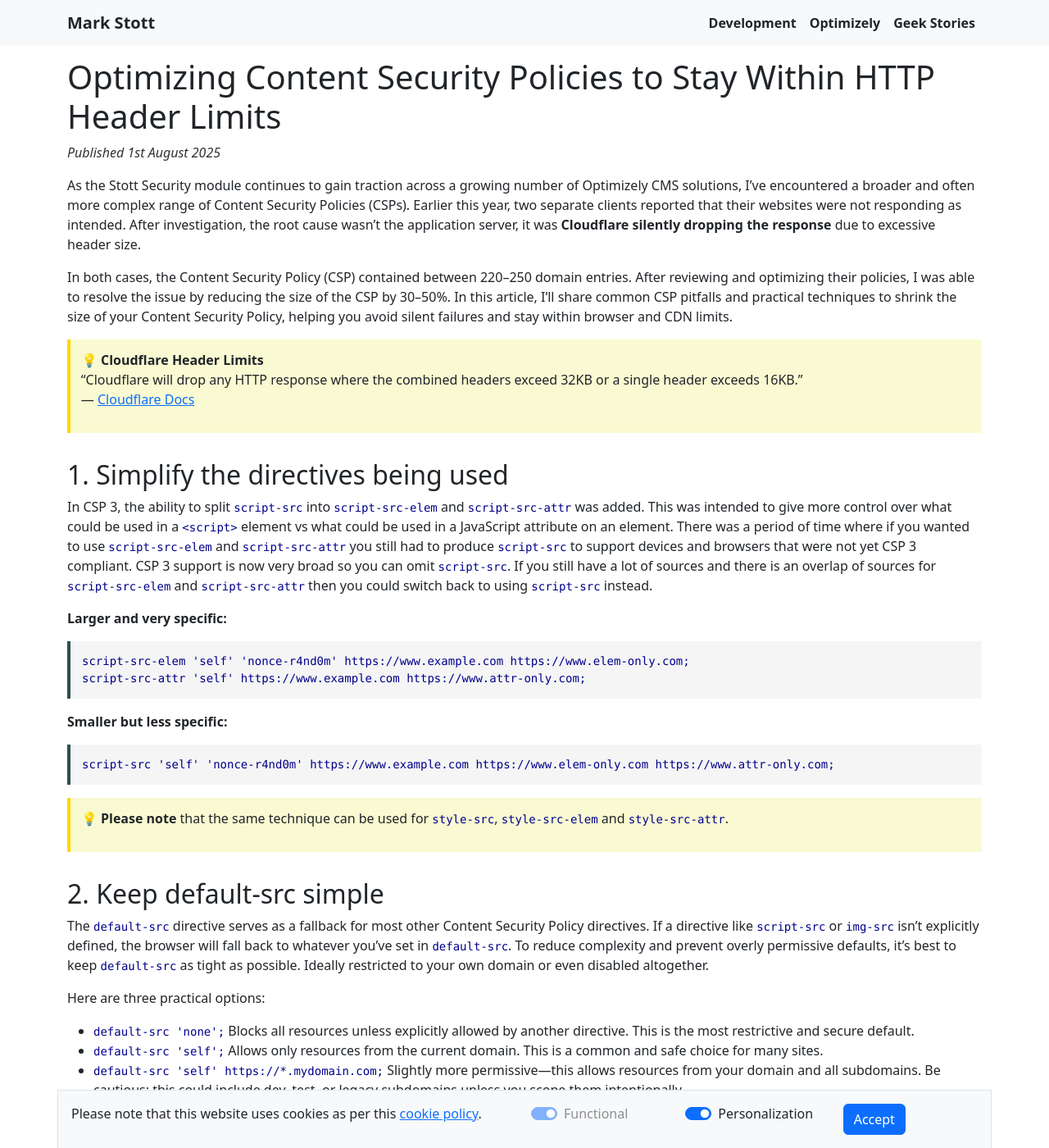
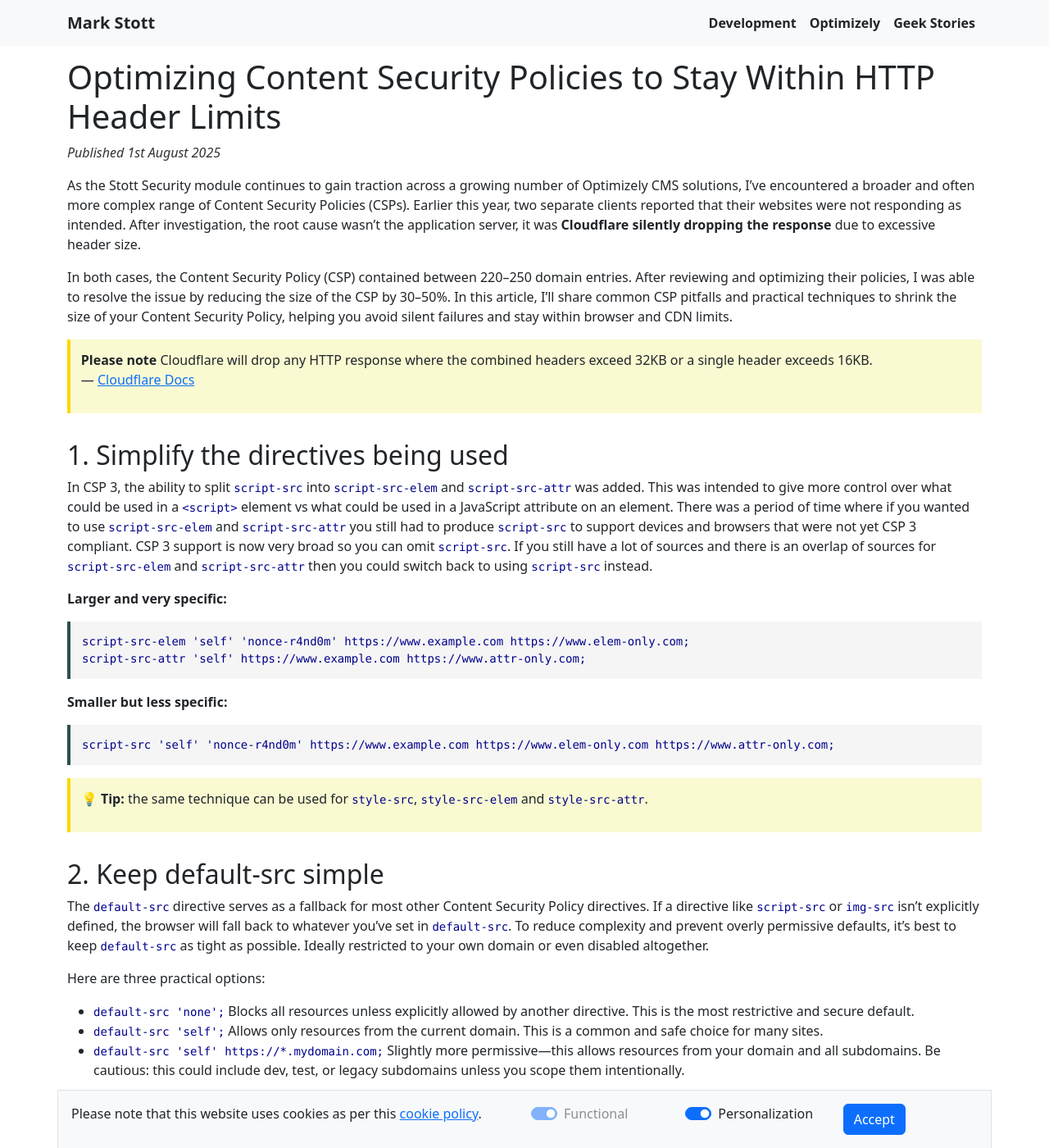
Before and after one commit to GeekInTheNorth/GeekInTheNorth.github.io, a Jekyll site: the page built from _posts/2025-08-01-optimize-your-csp.md, in a window 1280 px wide and 1400 px high. Shown: the whole window at 82% size. Built offline with Jekyll 4.4.1, drawn with Linux system fonts in a browser that asks for light colours.

Commit message:
Tweak tips

````diff
--- a/_posts/2025-08-01-optimize-your-csp.md
+++ b/_posts/2025-08-01-optimize-your-csp.md
@@ -19,9 +19,8 @@ As the Stott Security module continues to gain traction across a growing number
 
 In both cases, the Content Security Policy (CSP) contained between 220–250 domain entries. After reviewing and optimizing their policies, I was able to resolve the issue by reducing the size of the CSP by 30–50%. In this article, I’ll share common CSP pitfalls and practical techniques to shrink the size of your Content Security Policy, helping you avoid silent failures and stay within browser and CDN limits.
 
-> 💡 **Cloudflare Header Limits**
-> "Cloudflare will drop any HTTP response where the combined headers exceed 32KB or a single header exceeds 16KB."
-> — [Cloudflare Docs](https://developers.cloudflare.com/fundamentals/reference/http-header-limits/)
+> **Please note** Cloudflare will drop any HTTP response where the combined headers exceed 32KB or a single header exceeds 16KB.
+> — [Cloudflare Docs](https://developers.cloudflare.com/workers/platform/limits/#request-limits)
 
 ## 1. Simplify the directives being used
 
@@ -38,7 +37,7 @@ script-src-attr 'self' https://www.example.com https://www.attr-only.com;
 script-src 'self' 'nonce-r4nd0m' https://www.example.com https://www.elem-only.com https://www.attr-only.com;
 ```
 
-> 💡 **Please note** that the same technique can be used for `style-src`, `style-src-elem` and `style-src-attr`.
+> 💡 **Tip:** the same technique can be used for `style-src`, `style-src-elem` and `style-src-attr`.
 
 ## 2. Keep default-src simple
 
````
